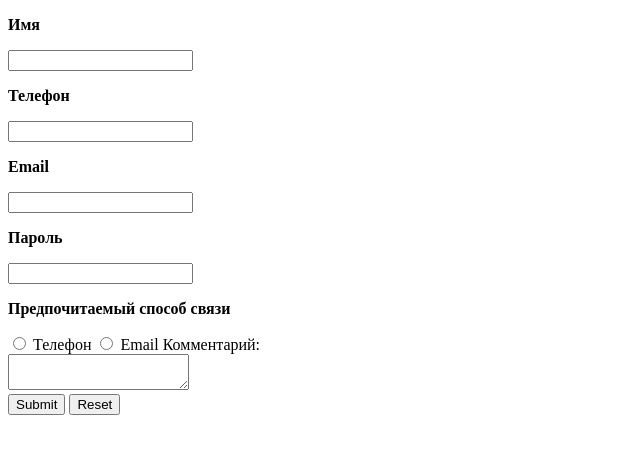
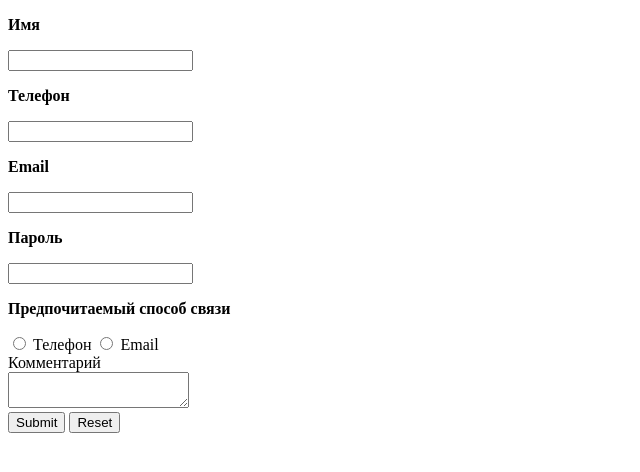
Before and after one commit to nataliasechko/form, a plain HTML site: page index.html in a window 1280 px wide. Shown: the whole page, without its empty margins (0-640 px from the left). Drawn offline with Linux system fonts and the light colour scheme.

Commit message:
Update index.html

```diff
--- a/index.html
+++ b/index.html
@@ -7,6 +7,7 @@
 </head>
 <body>
     <main>
+        <section>
             <form>
                 <p><b>Имя</b></p>
                 <input type="text">
@@ -17,14 +18,18 @@
                 <p><b>Пароль</b></p>
                 <input type="password">
             </form>
+        </section>
+
         <section>
+            <form>
                 <p><b>Предпочитаемый способ связи </b></p>
                 <input type="radio" id="phone"  name="connection" value="phone">
                 <label for="phone"> Телефон</label>
                 <input type="radio" id="email" name="connection" value="email">
-            <label for="email"> Email</label>
-            <label for="comment"> Комментарий:</label><br>
+                <label for="email"> Email</label> <br>
+                <label for="comment"> Комментарий </label><br>
                 <textarea id="comment" name="comment"></textarea>
+            </form>
         </section>
     </main>
     <footer>
```
Lines whose indentation alone changed are shown as unchanged.
